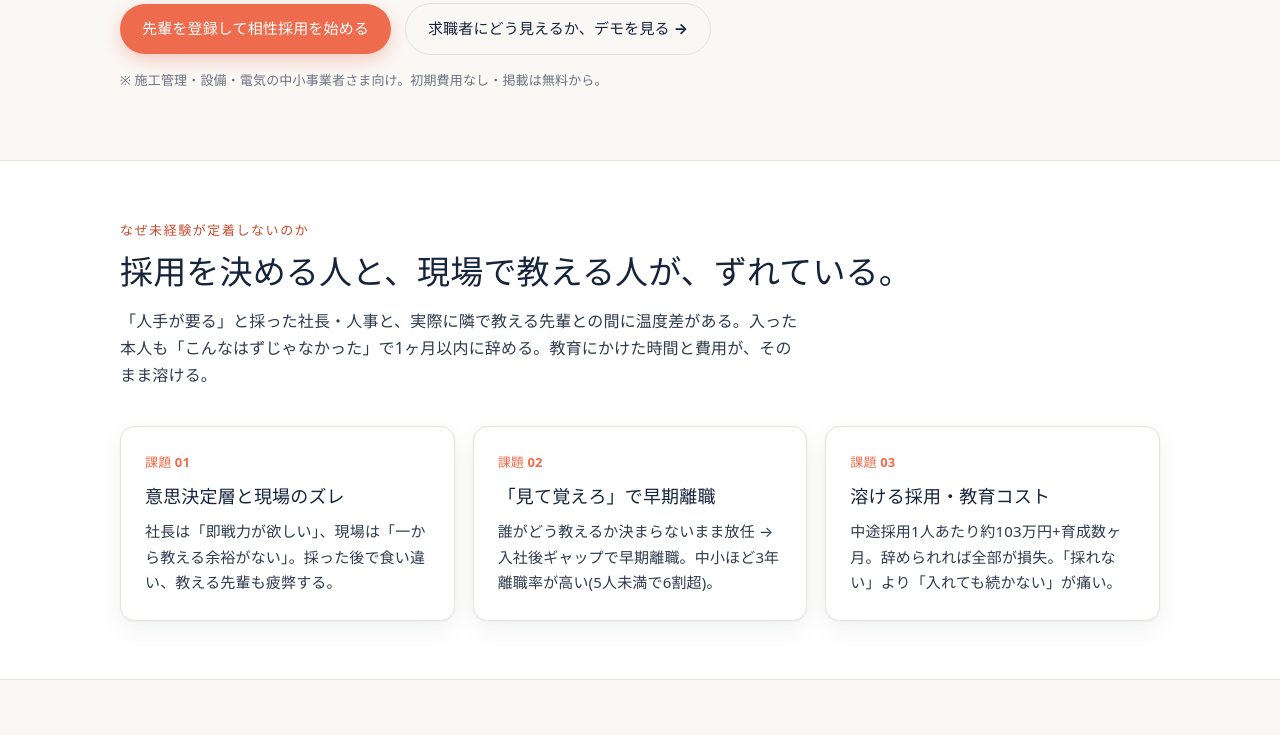
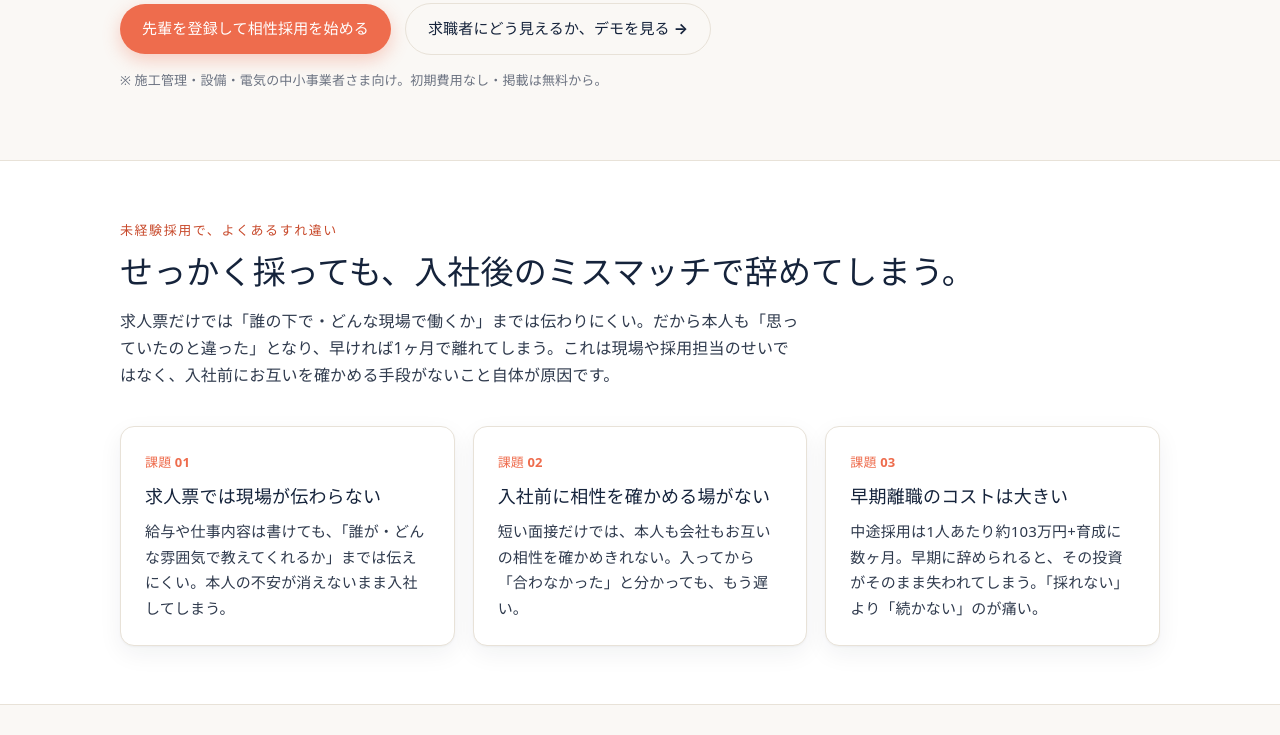
Before and after one commit to ikamentai1122/zeroichi-mockup, a plain HTML site: page index.html in a window 1280 px wide. Shown: the part 556-1291 px from the top of the page. Drawn offline with Linux system fonts and the light colour scheme.

Commit message:
課題セクションを事業者に配慮した表現に更新

```diff
--- a/index.html
+++ b/index.html
@@ -52,24 +52,24 @@
 <!-- PROBLEM -->
 <section class="block alt" id="problem">
   <div class="wrap">
-    <p class="eyebrow">なぜ未経験が定着しないのか</p>
-    <h2 class="section">採用を決める人と、現場で教える人が、ずれている。</h2>
-    <p class="section-lead">「人手が要る」と採った社長・人事と、実際に隣で教える先輩との間に温度差がある。入った本人も「こんなはずじゃなかった」で1ヶ月以内に辞める。教育にかけた時間と費用が、そのまま溶ける。</p>
+    <p class="eyebrow">未経験採用で、よくあるすれ違い</p>
+    <h2 class="section">せっかく採っても、入社後のミスマッチで辞めてしまう。</h2>
+    <p class="section-lead">求人票だけでは「誰の下で・どんな現場で働くか」までは伝わりにくい。だから本人も「思っていたのと違った」となり、早ければ1ヶ月で離れてしまう。これは現場や採用担当のせいではなく、<b>入社前にお互いを確かめる手段がない</b>こと自体が原因です。</p>
     <div class="cols">
       <div class="card">
         <div class="ix">課題 01</div>
-        <h3>意思決定層と現場のズレ</h3>
-        <p>社長は「即戦力が欲しい」、現場は「一から教える余裕がない」。採った後で食い違い、教える先輩も疲弊する。</p>
+        <h3>求人票では現場が伝わらない</h3>
+        <p>給与や仕事内容は書けても、「誰が・どんな雰囲気で教えてくれるか」までは伝えにくい。本人の不安が消えないまま入社してしまう。</p>
       </div>
       <div class="card">
         <div class="ix">課題 02</div>
-        <h3>「見て覚えろ」で早期離職</h3>
-        <p>誰がどう教えるか決まらないまま放任 → 入社後ギャップで早期離職。中小ほど3年離職率が高い(5人未満で6割超)。</p>
+        <h3>入社前に相性を確かめる場がない</h3>
+        <p>短い面接だけでは、本人も会社もお互いの相性を確かめきれない。入ってから「合わなかった」と分かっても、もう遅い。</p>
       </div>
       <div class="card">
         <div class="ix">課題 03</div>
-        <h3>溶ける採用・教育コスト</h3>
-        <p>中途採用1人あたり約103万円+育成数ヶ月。辞められれば全部が損失。「採れない」より「入れても続かない」が痛い。</p>
+        <h3>早期離職のコストは大きい</h3>
+        <p>中途採用は1人あたり約103万円+育成に数ヶ月。早期に辞められると、その投資がそのまま失われてしまう。「採れない」より「続かない」のが痛い。</p>
       </div>
     </div>
   </div>
```
